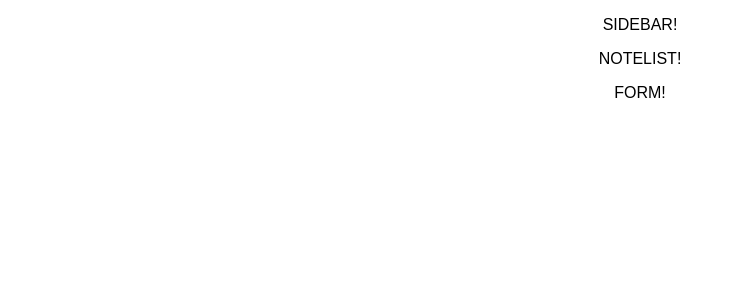
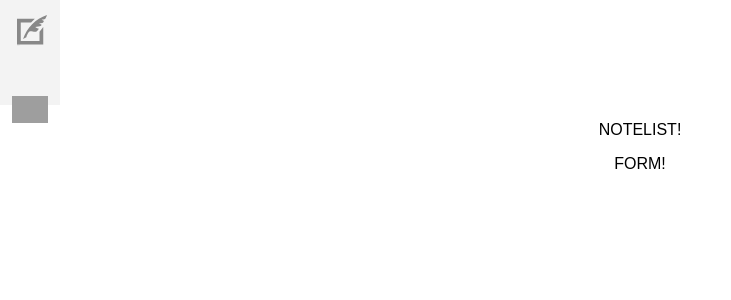
Before and after one commit to lisla/noteherder, a React (Create React App) app: page / in a window 1280 px wide. Shown: the top 300 px of the page, without its empty margins (0-731 px from the left). Built offline with nearby package versions, Linux system fonts and the light colour scheme; grey boxes are pictures that could not be loaded; the HTML template or start-up script is replaced by a standard one.

Commit message:
Make Sidebar look nice

```diff
--- a/src/Main.js
+++ b/src/Main.js
@@ -6,7 +6,7 @@
 
 const Main = () => {
   return(
-    <div className="main">
+    <div className="Main">
       <Sidebar />
       <NoteList />
       <NoteForm />
--- a/src/Sidebar.css
+++ b/src/Sidebar.css
@@ -0,0 +1,40 @@
+.Sidebar {
+  width: 60px;
+  background-color: #f3f3f3;
+  padding: 0.5rem 0;
+  display: flex;
+  flex-direction: column;
+  align-items: center;
+}
+
+.Sidebar .logo {
+  font-family: "Fauna One";
+  color: #666;
+  font-size: 3rem;
+}
+
+.Sidebar .logo img {
+  width: 30px;
+  padding-left: 4px;
+}
+
+.Sidebar button {
+  background-color: transparent;
+  border: 0;
+  color: #008BF8;
+  cursor: pointer;
+  margin-top: 2rem;
+  position: relative;
+  width: 60%;
+}
+
+.Sidebar button img {
+  position: absolute;
+  left: 0;
+  width: 100%;
+  transition: opacity 0.25s ease-in-out;
+}
+
+.Sidebar button:hover img.outline {
+  opacity: 0;
+}
--- a/src/Sidebar.js
+++ b/src/Sidebar.js
@@ -1,9 +1,20 @@
 import React, { Component } from 'react'
 
+import quill from './quill.svg'
 import './Sidebar.css'
 
 const Sidebar = () => {
-  return <p>SIDEBAR!</p>
+  return(
+    <div className="Sidebar">
+      <div className="logo">
+        <img src={quill} alt="Noteherder" />
+      </div>
+      <button className="new-note">
+        <img src="https://s3-us-west-2.amazonaws.com/s.cdpn.io/1152887/new-hover.png" alt="New note" />
+        <img className="outline" src="https://s3-us-west-2.amazonaws.com/s.cdpn.io/1152887/new.png" alt="New note" />
+      </button>
+    </div>
+  )
 }
 
 export default Sidebar
```
Also changed, not shown: src/quill.svg (renamed from public/quill.svg), 1 other file (tests, documents, lock files or other folders).
